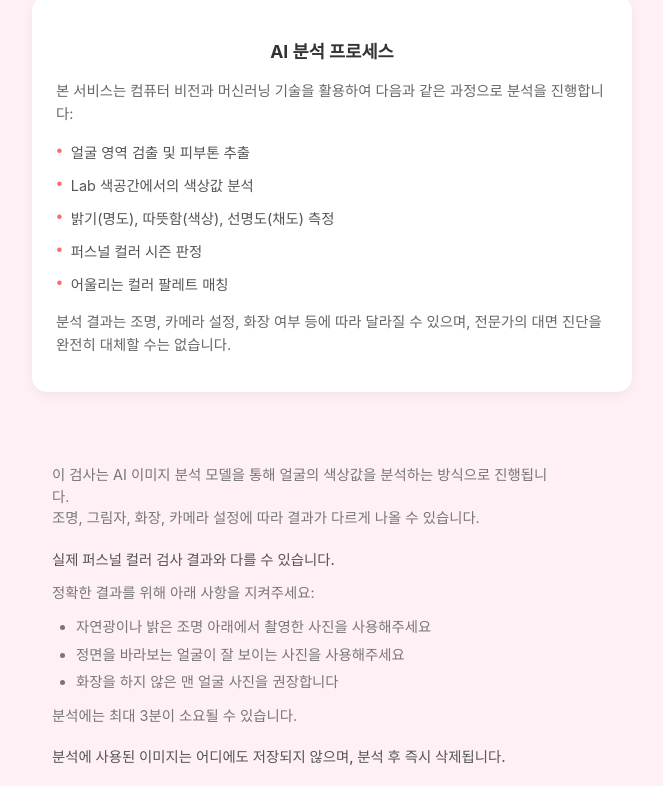
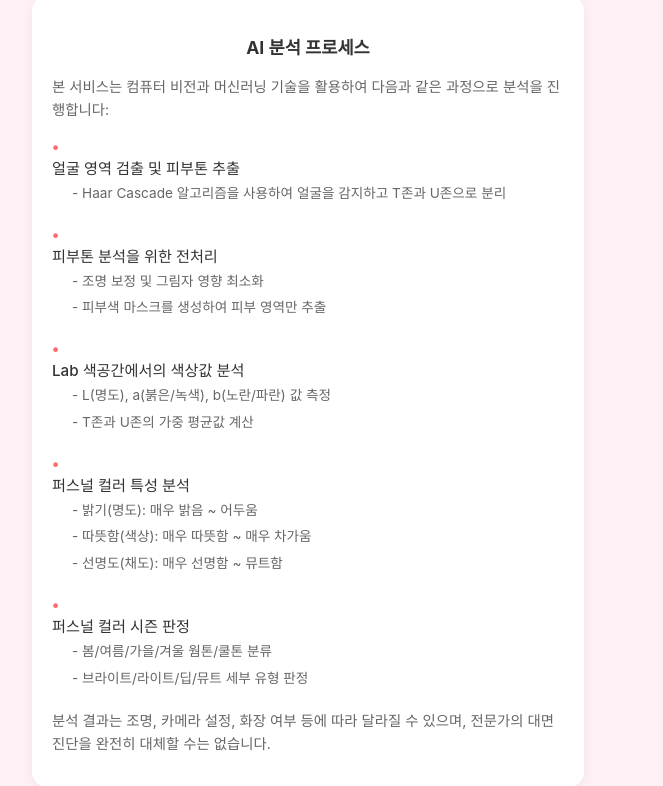
Before and after one commit to Mingjaam/Pcolorweb, a React (Create React App) app: page / in a window 1280 px wide. Shown: the part 1177-1963 px from the top of the page, without its empty margins (332-995 px from the left). Built offline with nearby package versions, Linux system fonts and the light colour scheme.

Commit message:
프로세스 상세기술

```diff
--- a/src/App.css
+++ b/src/App.css
@@ -377,7 +377,7 @@ body {
     gap: 8px;
 }
 
-/* 다시 검사하기 버튼 (��란색 그라데이션) */
+/* 다시 검사하기 버튼 (란색 그라데이션) */
 .upload-button.reset {
     margin: 30px auto;  /* 상하 여백 30px, 좌우 auto로 중앙 정렬 */
     display: block;     /* block 요소로 변경하여 margin auto 적용 가능하게 함 */
@@ -739,12 +739,13 @@ button {
 /* 분석 로직 설명 섹션 */
 .analysis-explanation {
     width: 100%;
-    max-width: 600px;
+    max-width: 100%;
     margin: 40px auto 20px;
-    padding: 24px;
+    padding: 20px;
     background-color: white;
     border-radius: 15px;
     box-shadow: 0 4px 12px rgba(0,0,0,0.05);
+    box-sizing: border-box;
 }
 
 .analysis-explanation h3 {
@@ -769,10 +770,18 @@ button {
 
 .analysis-steps li {
     display: flex;
-    align-items: flex-start;
-    margin-bottom: 12px;
-    font-size: 0.9rem;
-    color: #555;
+    flex-direction: column;
+    margin-bottom: 20px;
+    font-size: 0.95rem;
+    color: #333;
+    font-weight: 500;
+}
+
+.analysis-steps li p {
+    margin: 5px 0 0 20px;
+    font-size: 0.85rem;
+    color: #666;
+    font-weight: normal;
 }
 
 .analysis-steps li::before {
@@ -780,6 +789,7 @@ button {
     color: #FF6B6B;
     font-weight: bold;
     margin-right: 8px;
+    float: left;
 }
 
 @media (max-width: 768px) {
@@ -798,7 +808,7 @@ button {
     }
 
     .analysis-explanation {
-        margin: 30px 16px;
-        padding: 20px;
+        margin: 30px 0;
+        padding: 16px;
     }
 }
--- a/src/App.js
+++ b/src/App.js
@@ -278,11 +278,26 @@ function UploadPage() {
                     본 서비스는 컴퓨터 비전과 머신러닝 기술을 활용하여 다음과 같은 과정으로 분석을 진행합니다:
                 </p>
                 <ul className="analysis-steps">
-                    <li>얼굴 영역 검출 및 피부톤 추출</li>
-                    <li>Lab 색공간에서의 색상값 분석</li>
-                    <li>밝기(명도), 따뜻함(색상), 선명도(채도) 측정</li>
-                    <li>퍼스널 컬러 시즌 판정</li>
-                    <li>어울리는 컬러 팔레트 매칭</li>
+                    <li>얼굴 영역 검출 및 피부톤 추출
+                        <p>- Haar Cascade 알고리즘을 사용하여 얼굴을 감지하고 T존과 U존으로 분리</p>
+                    </li>
+                    <li>피부톤 분석을 위한 전처리
+                        <p>- 조명 보정 및 그림자 영향 최소화</p>
+                        <p>- 피부색 마스크를 생성하여 피부 영역만 추출</p>
+                    </li>
+                    <li>Lab 색공간에서의 색상값 분석
+                        <p>- L(명도), a(붉은/녹색), b(노란/파란) 값 측정</p>
+                        <p>- T존과 U존의 가중 평균값 계산</p>
+                    </li>
+                    <li>퍼스널 컬러 특성 분석
+                        <p>- 밝기(명도): 매우 밝음 ~ 어두움</p>
+                        <p>- 따뜻함(색상): 매우 따뜻함 ~ 매우 차가움</p>
+                        <p>- 선명도(채도): 매우 선명함 ~ 뮤트함</p>
+                    </li>
+                    <li>퍼스널 컬러 시즌 판정
+                        <p>- 봄/여름/가을/겨울 웜톤/쿨톤 분류</p>
+                        <p>- 브라이트/라이트/딥/뮤트 세부 유형 판정</p>
+                    </li>
                 </ul>
                 <p>
                     분석 결과는 조명, 카메라 설정, 화장 여부 등에 따라 달라질 수 있으며,
```
